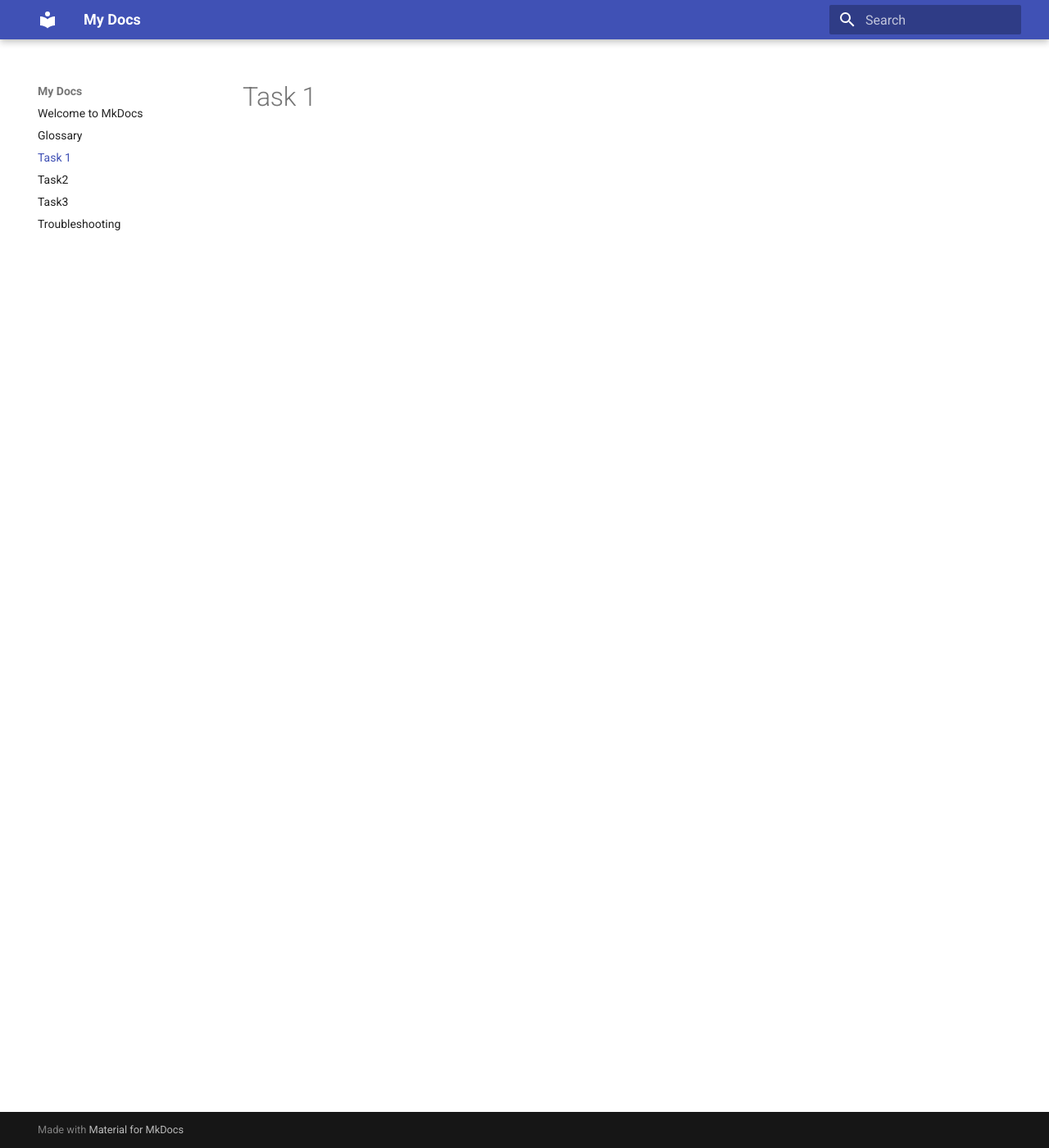
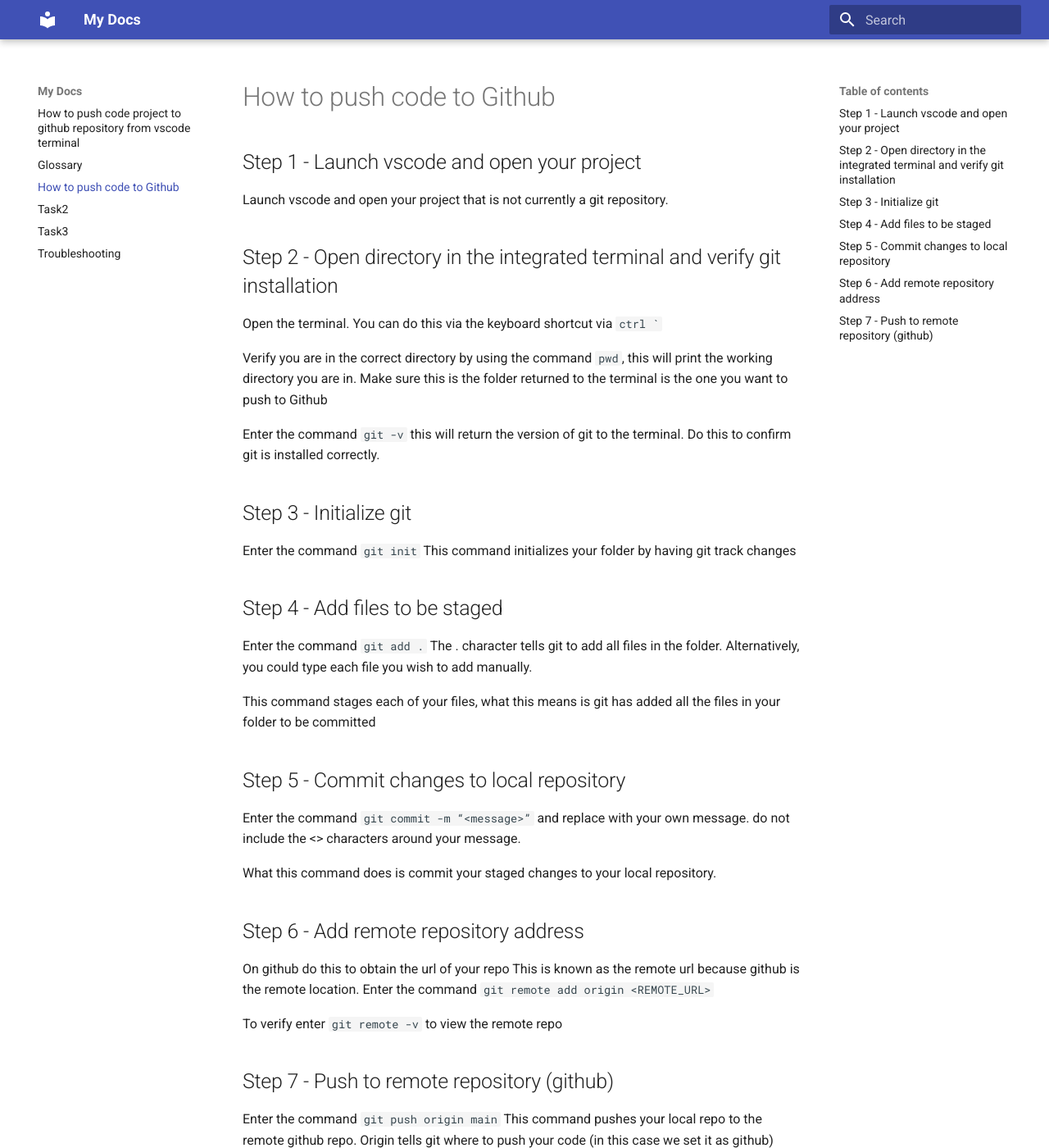
Before and after one commit to royce-c/Comm-Docs, an MkDocs documentation site: the page built from docs/task1.md, in a window 1280 px wide and 1400 px high. Shown: the whole window at 82% size. Built offline with MkDocs 1.6.1 and Material for MkDocs 9.7.7, drawn with Linux system fonts in a browser that asks for light colours.

Commit message:
added some how to push to github

````diff
--- a/docs/index.md
+++ b/docs/index.md
@@ -1,3 +1,12 @@
+
+# How to push code project to github repository from vscode terminal
+## Pre requisites
+This guide requires you to have vscode and git installed, as well as to have created a github account and github repository. if you do not have vscode and git installed you can do so here. <link>
+To create a github account and a repository do so here. <link>
+
+
+
+
 # Welcome to MkDocs
 
 For full documentation visit [mkdocs.org](https://www.mkdocs.org).
@@ -16,6 +25,6 @@
         index.md  # The documentation homepage.
         ...       # Other markdown pages, images and other files.
 
-```
+``` bash
 ctrl `
 ```
--- a/docs/task1.md
+++ b/docs/task1.md
@@ -1 +1,45 @@
-# Task 1
+# How to push code to Github
+
+## Step 1 - Launch vscode and open your project
+
+Launch vscode and open your project that is not currently a git repository.
+
+## Step 2 - Open directory in the integrated terminal and verify git installation
+
+Open the terminal. You can do this via the keyboard shortcut via ``` ctrl ` ```
+
+Verify you are in the correct directory by using the command `pwd`, this will print the working directory you are in. Make sure this is the folder returned to the terminal is the one you want to push to Github
+
+Enter the command `git -v` this will return the version of git to the terminal. Do this to confirm git is installed correctly.
+
+## Step 3 - Initialize git
+
+Enter the command `git init`
+This command initializes your folder by having git track changes
+
+## Step 4 - Add files to be staged
+
+Enter the command `git add .`
+The . character tells git to add all files in the folder. Alternatively, you could type each file you wish to add manually.
+
+This command stages each of your files, what this means is git has added all the files in your folder to be committed
+
+## Step 5 - Commit changes to local repository
+
+Enter the command `git commit -m “<message>”` and replace <message> with your own message. do not include the <> characters around your message.
+
+What this command does is commit your staged changes to your local repository.
+
+## Step 6 - Add remote repository address
+
+On github do this to obtain the url of your repo
+This is known as the remote url because github is the remote location.
+Enter the command `git remote add origin <REMOTE_URL>`
+
+To verify enter `git remote -v` to view the remote repo
+
+## Step 7 - Push to remote repository (github)
+
+Enter the command `git push origin main`
+This command pushes your local repo to the remote github repo.
+Origin tells git where to push your code (in this case we set it as github)
````
